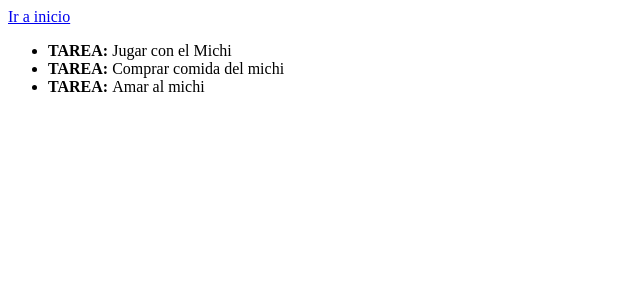
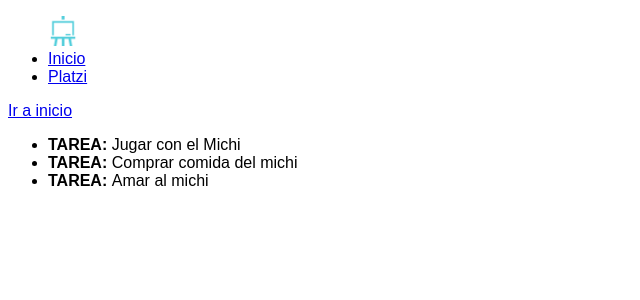
Before and after one commit to taicoding/demo-flask, a Flask app: page /hello in a window 1280 px wide. Shown: the top 300 px of the page, without its empty margins (0-640 px from the left). Run offline with Flask 2, Linux system fonts and the light colour scheme.

Commit message:
manejando templates

```diff
--- /dev/null
+++ b/static/css/main.css
@@ -0,0 +1,7 @@
+html * {
+    font-family: sans-serif;
+}
+
+img {
+    max-width: 30px;
+}
--- a/templates/base.html
+++ b/templates/base.html
@@ -5,10 +5,13 @@
     <title>
         {% block title %}Flask Platzi | {% endblock %}
     </title>
+    <link rel="stylesheet" href="{{url_for('static', filename='css/main.css')}}">
 </head>
 
 <body>
-
+    <header>
+        {% include "navbar.html" %}
+    </header>
     {% block content %}{% endblock %}
 
 </body>
--- /dev/null
+++ b/templates/navbar.html
@@ -0,0 +1,13 @@
+<nav>
+    <ul>
+        <img src="{{url_for('static', filename='images/Black-Board.png')}}" alt="pizarra">
+        <li>
+            <a href="{{url_for('index')}}"> Inicio
+            </a>
+        </li>
+        <li>
+            <a href="https://platzi.com/" target="_blank"> Platzi
+            </a>
+        </li>
+    </ul>
+</nav>
```
Also changed, not shown: static/images/Black-Board.png (added).
